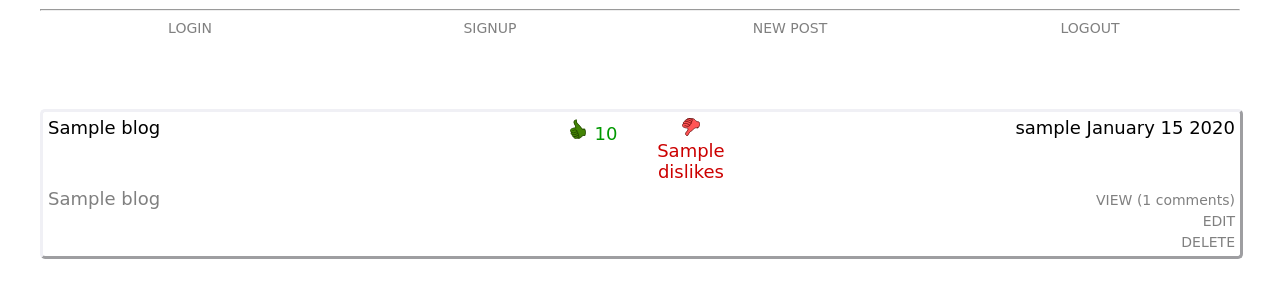
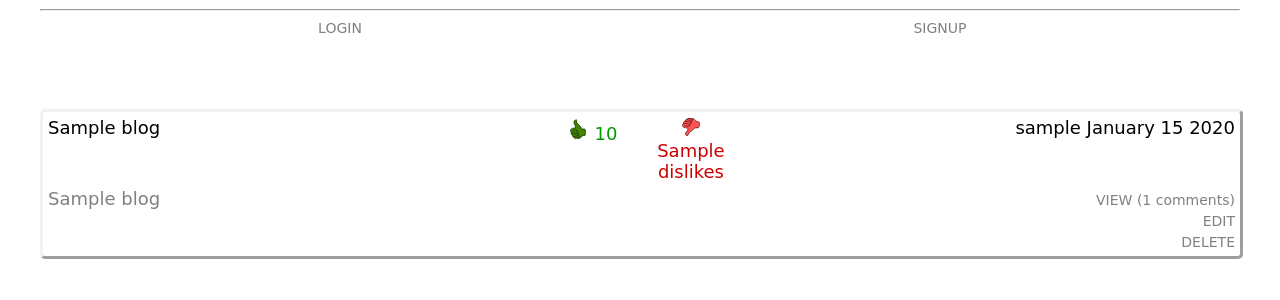
Before and after one commit to escolmebartlebooth/fsnd_blogs, a Python web app: template templates/blog.html in a window 1280 px wide. Shown: the part 68-368 px from the top of the page. Run offline with Jinja, Linux system fonts and the light colour scheme; the template is opened without the code that fills it: most values are stand-ins (such as "Sample title", 1, 10 or a date in 2020); some web fonts are replaced.

Commit message:
control navigation menu by logged in state

```diff
--- a/main.py
+++ b/main.py
@@ -519,7 +519,7 @@ class Handler(webapp2.RequestHandler):
         return t.render(params)
 
     def render(self, template, **kw):
-        self.write(self.render_str(template, **kw))
+        self.write(self.render_str(template, user=self.user, **kw))
 
     def login(self, user):
         # on login write a secure cookie to the browser
--- a/templates/navigation.html
+++ b/templates/navigation.html
@@ -1,16 +1,22 @@
 <!-- simple template for a navigation bar -->
+{% if user %}
 <div class="row">
-    <div class="col-3 nav-link">
-        <a class="nav-link" href="/blog/login">LOGIN</a>
-    </div>
-    <div class="col-3 nav-link">
-        <a class="nav-link" href="/blog/signup">SIGNUP</a>
-    </div>
-    <div class="col-3 nav-link">
+    <div class="col-6 nav-link">
         <a class="nav-link" href="/blog/new">NEW POST</a>
     </div>
-    <div class="col-3 nav-link">
+    <div class="col-6 nav-link">
         <a class="nav-link" href="/blog/logout">LOGOUT</a>
     </div>
 </div>
+{% else %}
+<div class="row">
+    <div class="col-6 nav-link">
+        <a class="nav-link" href="/blog/login">LOGIN</a>
+    </div>
+    <div class="col-6 nav-link">
+        <a class="nav-link" href="/blog/signup">SIGNUP</a>
+    </div>
+</div>
+{% endif %}
+
 <br>
```
Also changed, not shown: 1 other file.
